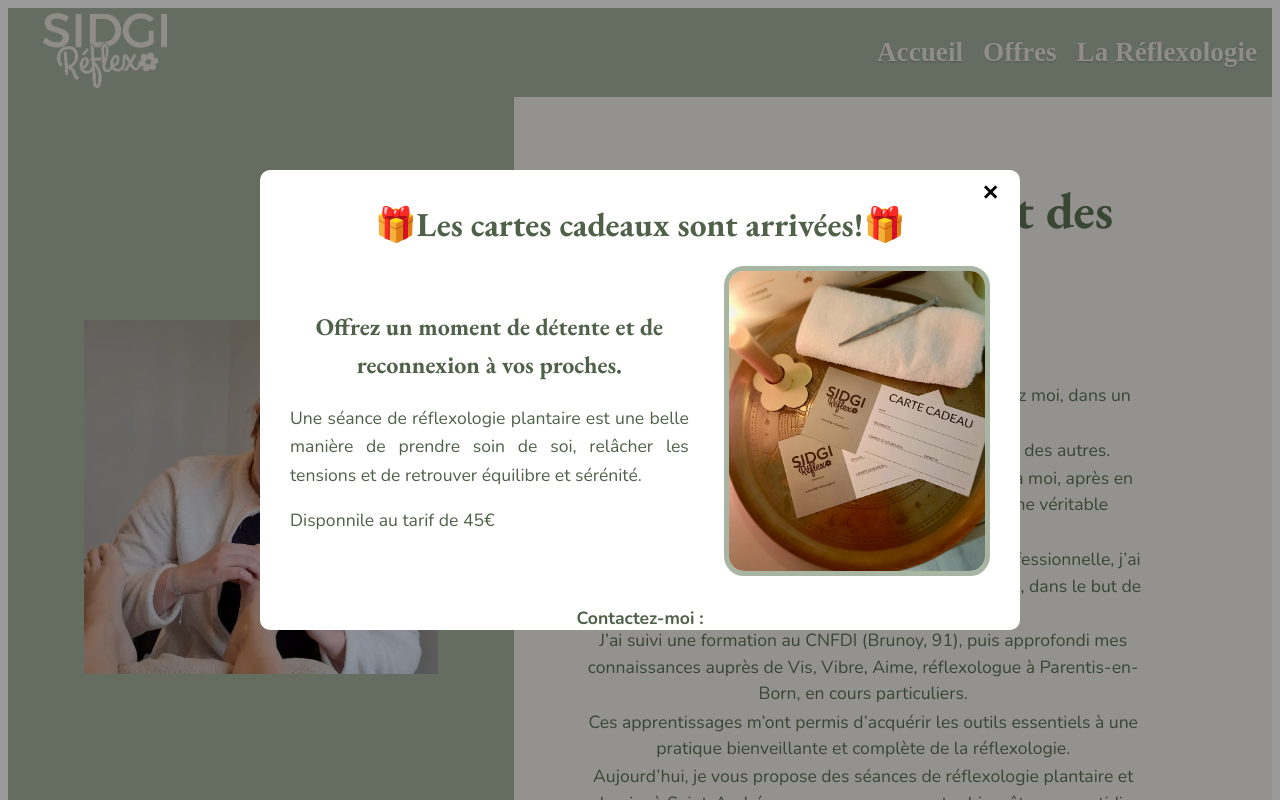
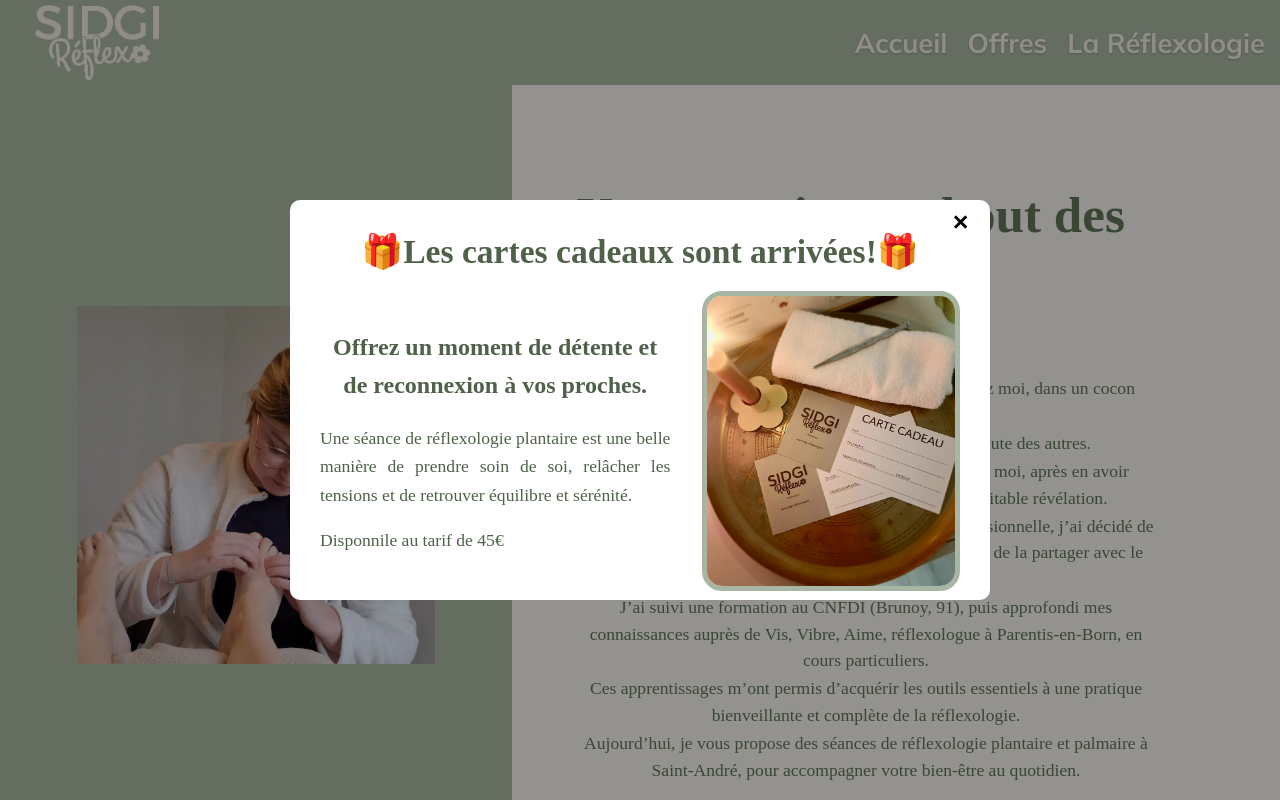
Before and after one commit to AntoineDehan/Sidgi-Reflexo, a React (Vite) app in the folder sidgi-reflexo/: page / in a window 1280 px wide. Shown: the top 800 px of the page. Built offline with nearby package versions, Linux system fonts and the light colour scheme.

Commit message:
feat(refonte): fondations polices, tokens et styles globaux

```diff
--- a/sidgi-reflexo/index.html
+++ b/sidgi-reflexo/index.html
@@ -7,14 +7,10 @@
     <link rel="preconnect" href="https://fonts.googleapis.com" />
     <link rel="preconnect" href="https://fonts.gstatic.com" crossorigin />
     <link
-      href="https://fonts.googleapis.com/css2?family=Dancing+Script:wght@400..700&family=Nunito:ital,wght@0,200..1000;1,200..1000&display=swap"
+      href="https://fonts.googleapis.com/css2?family=Archivo:wght@400;500;600&family=Cormorant+Garamond:ital,wght@0,500;0,600;1,500&family=Mulish:wght@400;500;600;700&display=swap"
       rel="stylesheet"
     />
-    <link
-      href="https://fonts.googleapis.com/css2?family=EB+Garamond:ital,wght@0,400..800;1,400..800&display=swap"
-      rel="stylesheet"
-    />
-    <link rel="preload" as="image" href="/images/about_picture.webp" />
+    <link rel="preload" as="image" href="/images/about.webp" />
     <title>Sidgi Réflexo - Réflexologue Saint-André</title>
     <meta name="language" content="fr-FR" />
     <meta
--- a/sidgi-reflexo/src/main.jsx
+++ b/sidgi-reflexo/src/main.jsx
@@ -5,6 +5,8 @@ import { BrowserRouter as Router, Routes, Route } from "react-router-dom";
 import Header from "./components/header/index.jsx";
 import Footer from "./components/footer/index.jsx";
 import Home from "./pages/home/index.jsx";
+
+import "./styles/scss/global.scss";
 
 function App() {
   const [isMenuOpen, setIsMenuOpen] = useState(false);
--- /dev/null
+++ b/sidgi-reflexo/src/styles/scss/_tokens.scss
@@ -0,0 +1,36 @@
+// Design system tokens — Sidgi Réflexo (piste 2a)
+$sage: #9fb088;
+$green-deep: #45562f;
+$green-mid: #5a684a;
+$green-accent: #869a6d;
+$cream: #f6f5ef;
+$cream-card: #f3f2ec;
+$cream-light: #eef0e5;
+$bg-page: #e6e5dd;
+$bg-reflexo: #e7ecdd;
+$sand: #d8caa6;
+$sand-text: #4a3f28;
+
+$font-serif: "Cormorant Garamond", serif;
+$font-label: "Archivo", sans-serif;
+$font-body: "Mulish", sans-serif;
+
+$radius-pill: 999px;
+$radius-card: 18px;
+$radius-lg: 22px;
+
+$shadow-frame: 0 40px 90px rgba(50, 60, 35, 0.22);
+$shadow-card: 0 16px 42px rgba(50, 60, 35, 0.1);
+$shadow-img: 0 26px 54px rgba(40, 50, 30, 0.32);
+$shadow-portrait: 0 16px 40px rgba(50, 60, 35, 0.18);
+
+$bp-tablet: 900px;
+$bp-mobile: 768px;
+
+@mixin eyebrow {
+  font-family: $font-label;
+  font-size: 12px;
+  letter-spacing: 0.24em;
+  text-transform: uppercase;
+  color: $green-accent;
+}
--- /dev/null
+++ b/sidgi-reflexo/src/styles/scss/global.scss
@@ -0,0 +1,24 @@
+@use "./tokens" as *;
+
+* {
+  box-sizing: border-box;
+}
+
+body {
+  margin: 0;
+  background: $bg-page;
+  font-family: $font-body;
+  color: $green-deep;
+  -webkit-font-smoothing: antialiased;
+}
+
+img {
+  max-width: 100%;
+  display: block;
+}
+
+a {
+  color: $green-deep;
+  text-decoration: none;
+  transition: color 0.2s ease, opacity 0.2s ease;
+}
```
